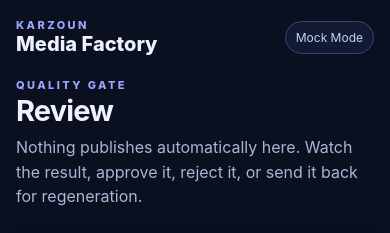
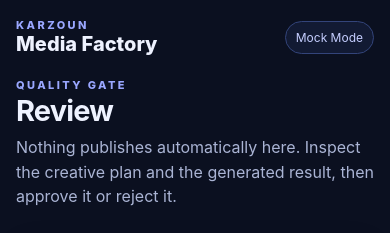
Before and after one commit to mkarson1997/karzoun-media-factory, a Next.js app: page /review in a window 390 px wide. Shown: the top 233 px of the page. Built offline with nearby package versions, Linux system fonts and the light colour scheme; no server answers; the database is empty.

Commit message:
feat: expose creative plans in the mobile review gate

```diff
--- a/app/review/page.tsx
+++ b/app/review/page.tsx
@@ -13,7 +13,7 @@ export default async function ReviewPage() {
       <section className="hero">
         <div className="eyebrow">QUALITY GATE</div>
         <h1>Review</h1>
-        <p>Nothing publishes automatically here. Watch the result, approve it, reject it, or send it back for regeneration.</p>
+        <p>Nothing publishes automatically here. Inspect the creative plan and the generated result, then approve it or reject it.</p>
       </section>
 
       {!databaseReady ? <div className="notice">Database is not configured.</div> : null}
@@ -22,13 +22,15 @@ export default async function ReviewPage() {
         {jobs.length ? jobs.map((job) => (
           <article className="card review-card" key={job.id}>
             <div className="video-frame">
-              {job.videoUrl ? <video controls playsInline preload="metadata" poster={job.thumbnailUrl ?? undefined} src={job.videoUrl} /> : <div className="video-placeholder">VIDEO PREVIEW<br/><small>Mock media will appear here</small></div>}
+              {job.videoUrl ? <video controls playsInline preload="metadata" poster={job.thumbnailUrl ?? undefined} src={job.videoUrl} /> : <div className="video-placeholder" style={job.thumbnailUrl ? { backgroundImage: `linear-gradient(rgba(7,11,22,.25),rgba(7,11,22,.65)),url(${job.thumbnailUrl})`, backgroundSize: 'cover', backgroundPosition: 'center' } : undefined}>VIDEO PREVIEW<br/><small>{job.provider.startsWith('mock') ? 'Mock mode · no paid render' : 'Render pending'}</small></div>}
             </div>
             <div className="prompt-head">
               <div><strong>{job.prompt.externalPromptId}</strong><small className="block muted">{job.prompt.category} · {job.requestedDuration}s · {job.provider}</small></div>
               <span className="badge">{job.prompt.channelType === 'KIDS_CHANNEL_ONLY' ? 'KIDS ONLY' : 'GENERAL'}</span>
             </div>
             <p>{job.prompt.concept}</p>
+            <div className="row"><span>Creative director</span><span className="badge">{job.creativeModel ?? 'NOT PREPARED'}</span></div>
+            {job.creativeBrief ? <details><summary className="button secondary">Creative plan</summary><pre className="prompt-text">{JSON.stringify(job.creativeBrief, null, 2)}</pre></details> : null}
             <div className="actions action-grid">
               <ApiActionButton endpoint={`/api/jobs/${job.id}/transition`} body={{ to: 'APPROVED' }} label="✓ Approve" />
               <ApiActionButton className="button danger" endpoint={`/api/jobs/${job.id}/transition`} body={{ to: 'REJECTED' }} label="Reject" />
```
